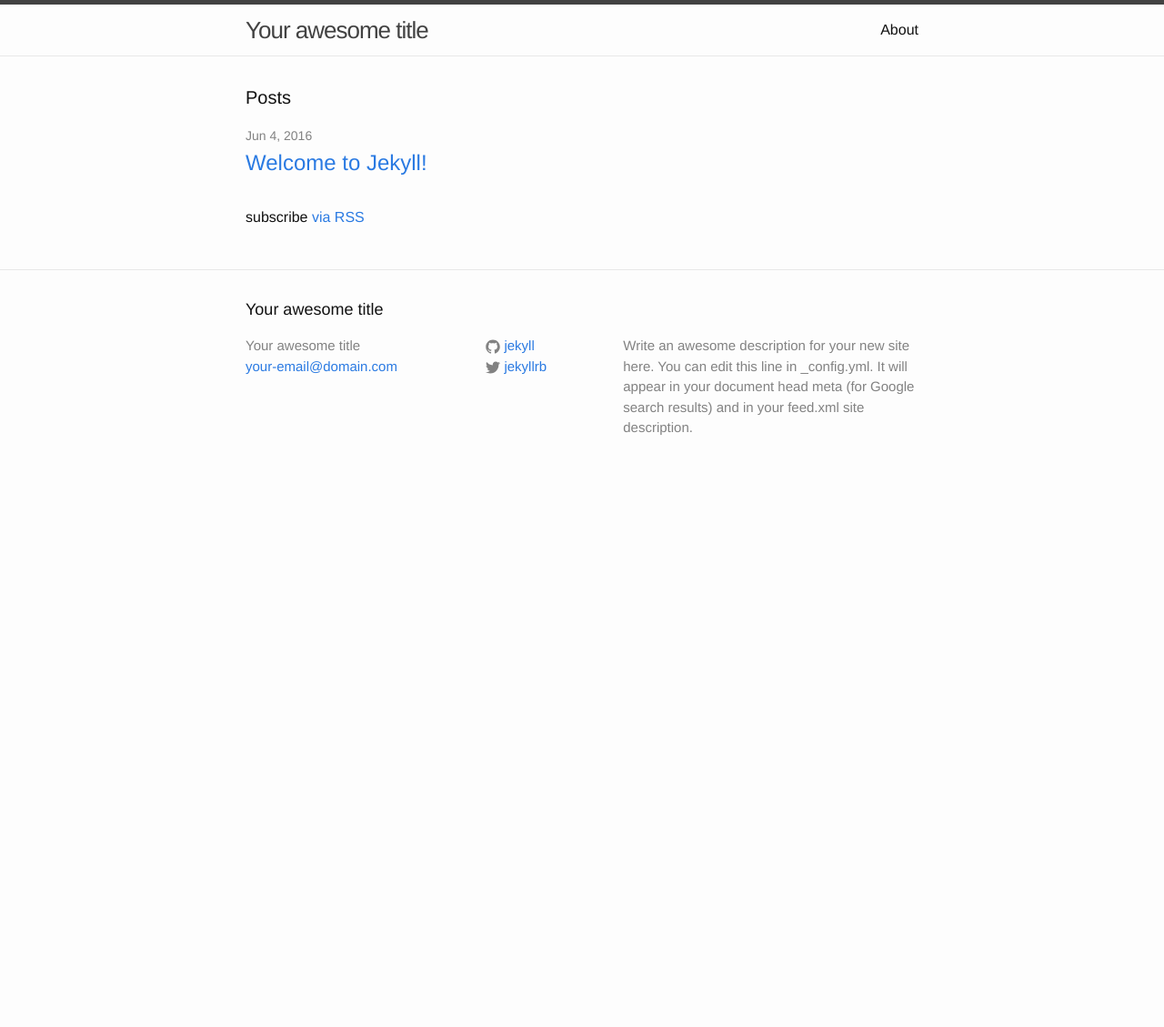
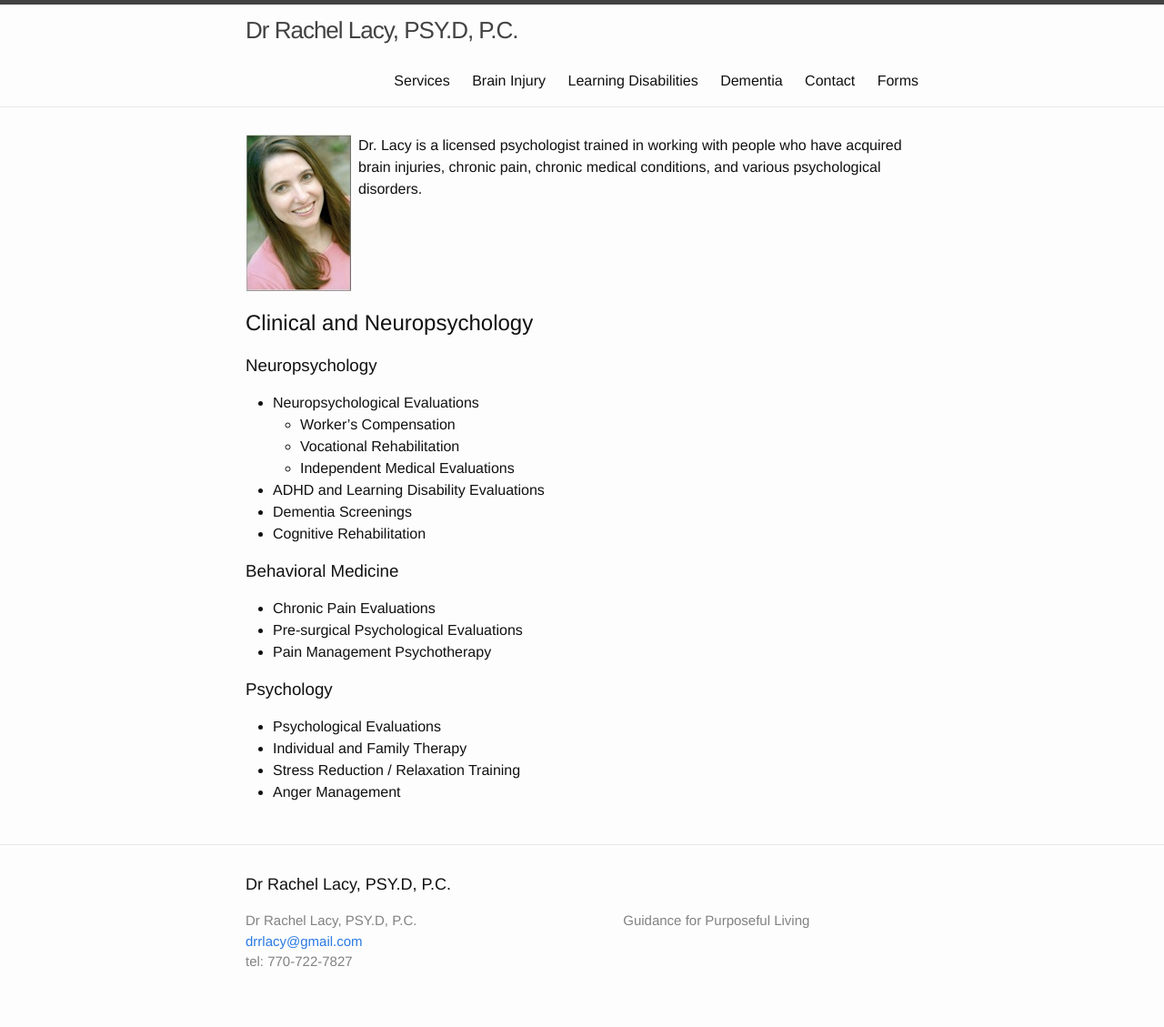
Before and after one commit to halcyon/renewedbrain.com, a Jekyll site: the page built from index.md, in a window 1280 px wide. Shown: the whole page at 91% size. Built offline with Jekyll 4.4.1, drawn with Linux system fonts in a browser that asks for light colours; before the commit the page ends 900 px from its top, so only the background shows below that.

Commit message:
Added services.md

```diff
--- a/_config.yml
+++ b/_config.yml
@@ -6,16 +6,13 @@
 # 'jekyll serve'. If you change this file, please restart the server process.
 
 # Site settings
-title: Your awesome title
-email: your-email@domain.com
+title: Dr Rachel Lacy, PSY.D, P.C.
+email: drrlacy@gmail.com
+phonenumber: 770-722-7827
 description: > # this means to ignore newlines until "baseurl:"
-  Write an awesome description for your new site here. You can edit this
-  line in _config.yml. It will appear in your document head meta (for
-  Google search results) and in your feed.xml site description.
+  Guidance for Purposeful Living
 baseurl: "" # the subpath of your site, e.g. /blog
 url: "http://yourdomain.com" # the base hostname & protocol for your site
-twitter_username: jekyllrb
-github_username:  jekyll
 
 # Build settings
 markdown: kramdown
--- a/_includes/footer.html
+++ b/_includes/footer.html
@@ -9,6 +9,7 @@
         <ul class="contact-list">
           <li>{{ site.title }}</li>
           <li><a href="mailto:{{ site.email }}">{{ site.email }}</a></li>
+          <li>tel: {{ site.phonenumber }}</li>
         </ul>
       </div>
 
--- a/_includes/header.html
+++ b/_includes/header.html
@@ -13,8 +13,9 @@
         </svg>
       </a>
 
+      {% assign pages = site.pages | sort:"weight"  %}
       <div class="trigger">
-        {% for my_page in site.pages %}
+        {% for my_page in pages %}
           {% if my_page.title %}
           <a class="page-link" href="{{ my_page.url | prepend: site.baseurl }}">{{ my_page.title }}</a>
           {% endif %}
--- a/about.md
+++ b/brain-injury.md
@@ -1,7 +1,8 @@
 ---
 layout: page
-title: About
-permalink: /about/
+title: Brain Injury
+permalink: /brain-injury/
+weight: 2
 ---
 
 This is the base Jekyll theme. You can find out more info about customizing your Jekyll theme, as well as basic Jekyll usage documentation at [jekyllrb.com](http://jekyllrb.com/)
--- a/css/main.scss
+++ b/css/main.scss
@@ -51,3 +51,15 @@ $on-laptop:        800px;
         "layout",
         "syntax-highlighting"
 ;
+
+.about-dr-lacy {
+  img {
+    float: left;
+    clear: right;
+    margin-right: .5em;
+  }
+  .clear {
+    clear: both;
+    margin-bottom: 1em;
+  }
+}
--- a/index.html
+++ /dev/null
@@ -1,23 +0,0 @@
----
-layout: default
----
-
-<div class="home">
-
-  <h1 class="page-heading">Posts</h1>
-
-  <ul class="post-list">
-    {% for post in site.posts %}
-      <li>
-        <span class="post-meta">{{ post.date | date: "%b %-d, %Y" }}</span>
-
-        <h2>
-          <a class="post-link" href="{{ post.url | prepend: site.baseurl }}">{{ post.title }}</a>
-        </h2>
-      </li>
-    {% endfor %}
-  </ul>
-
-  <p class="rss-subscribe">subscribe <a href="{{ "/feed.xml" | prepend: site.baseurl }}">via RSS</a></p>
-
-</div>
--- /dev/null
+++ b/index.md
@@ -0,0 +1,36 @@
+---
+layout: default
+---
+
+<div class="about-dr-lacy">
+  <img src="images/rachellacy.jpg">
+  <p>
+    Dr. Lacy is a licensed psychologist trained in working with people
+    who have acquired brain injuries, chronic pain, chronic medical
+    conditions, and various psychological disorders.
+  </p>
+  <div class="clear"></div>
+</div>
+
+
+## Clinical and Neuropsychology
+
+### Neuropsychology
+* Neuropsychological Evaluations
+  * Worker's Compensation
+  * Vocational Rehabilitation
+  * Independent Medical Evaluations
+* ADHD and Learning Disability Evaluations
+* Dementia Screenings
+* Cognitive Rehabilitation
+
+### Behavioral Medicine
+* Chronic Pain Evaluations
+* Pre-surgical Psychological Evaluations
+* Pain Management Psychotherapy
+
+### Psychology
+* Psychological Evaluations
+* Individual and Family Therapy
+* Stress Reduction / Relaxation Training
+* Anger Management
--- /dev/null
+++ b/services.md
@@ -0,0 +1,43 @@
+---
+layout: page
+title: Services
+permalink: /services/
+weight: 1
+---
+
+Dr. Lacy offers a variety of treatment for a wide range of problems.
+Her primary specialty is in Neuropsychology, the study of the
+relationship between the brain and behavior. Conditions that would
+fall under the category of neuropsychology include, brain injury,
+stroke, tumors, seizures, hydrocephalus, Parkinson’s, Alzheimer’s,
+learning disabilities, ADHD, and other neurological conditions.
+Services provided include neuropsychological testing (please see Brain
+Injury page for a description), education, therapy to increase one’s
+adjustment to their condition, family therapy to increase support and
+understanding, and cognitive rehabilitation to improve thinking skills
+and daily functioning.
+
+A secondary specialty is the treatment of Chronic Pain.  People with
+chronic headaches, back pain, orthopedic pain, and nerve pain can
+receive therapy to learn pain management techniques.  Though your pain
+is real and physical, psychological factors play a key role in
+increasing your tolerance for pain, reducing the severity of pain, and
+improving daily functioning.  Psychological testing is also provided
+as part of the pre-surgical screening for spinal cord stimulators and
+intrathecal morphine pumps.
+
+Psychological testing is offered for a variety of situations including
+"fitness for duty" evaluations, military evaluations, adoptions, and
+personality assessments as an adjunct to treatment.  Individuals can
+be referred by other psychologists, psychiatrists, counselors,
+physicians, adoption agencies, or employment agencies for
+psychological testing.
+
+Dr. Lacy also provides traditional psychotherapy to treat depression,
+anxiety, panic disorder, Obsessive Compulsive disorder, bipolar
+disorder, Post-Traumatic Stress Disorder, grief, relationship issues,
+anger management, low self-esteem, communication issues, stress
+management, adjustment to life transitions, and management of chronic
+medical conditions.
+
+For more information on these services, please contact our office.
```
Also changed, not shown: contact.md (added, +16 -0 lines), dementia.md (added, +16 -0 lines), forms.md (added, +16 -0 lines), learning-disabilities.md (added, +16 -0 lines), images/rachellacy.jpg (added).
